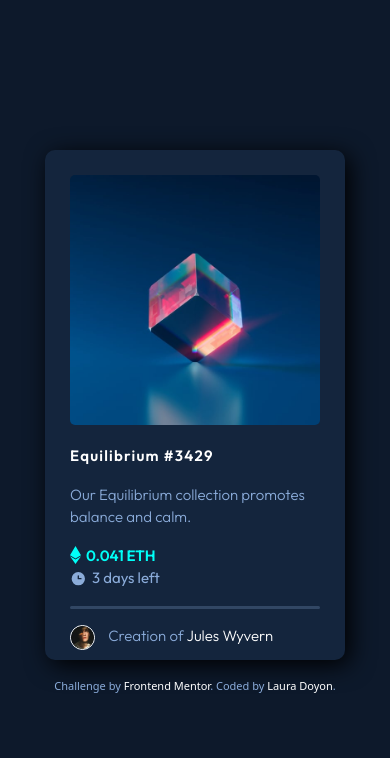
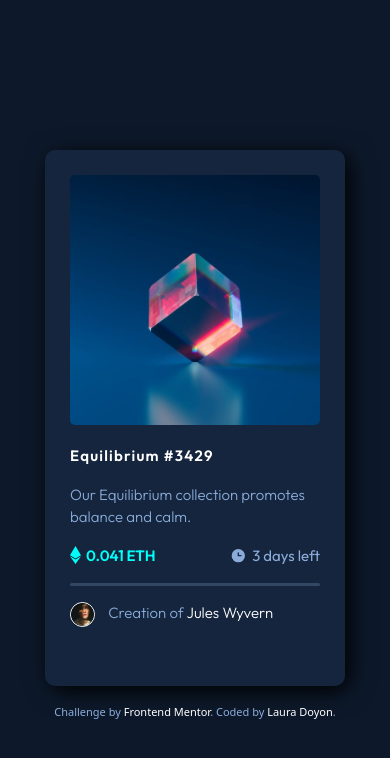
Before and after one commit to L-itslocked/nft-preview-card-component, a plain HTML site: page index.html in a window 390 px wide. Drawn offline with nearby package versions, Linux system fonts and the light colour scheme.

Commit message:
Add media query

```diff
--- a/style.css
+++ b/style.css
@@ -20,7 +20,8 @@ hr {
   display: block;
   margin: 0 auto;
   width: 300px;
-  height: 510px;
+  height: auto;
+  /* height: 510px; */
   padding: 25px;
   border-radius: 10px;
   box-shadow: 5px 5px 25px #000;
@@ -53,6 +54,7 @@ hr {
 .timeframe {
   color: hsl(215, 51%, 70%);
   font-weight: 400;
+  text-align: right;
 }
 .timeframe img {
   padding: 0 5px 3px 0;
@@ -87,3 +89,8 @@ hr {
 .attribution a:hover {
   text-decoration: underline;
 }
+@media (max-width: 768px) {
+  .col-md-6 {
+    max-width: 50%;
+  }
+}
```
